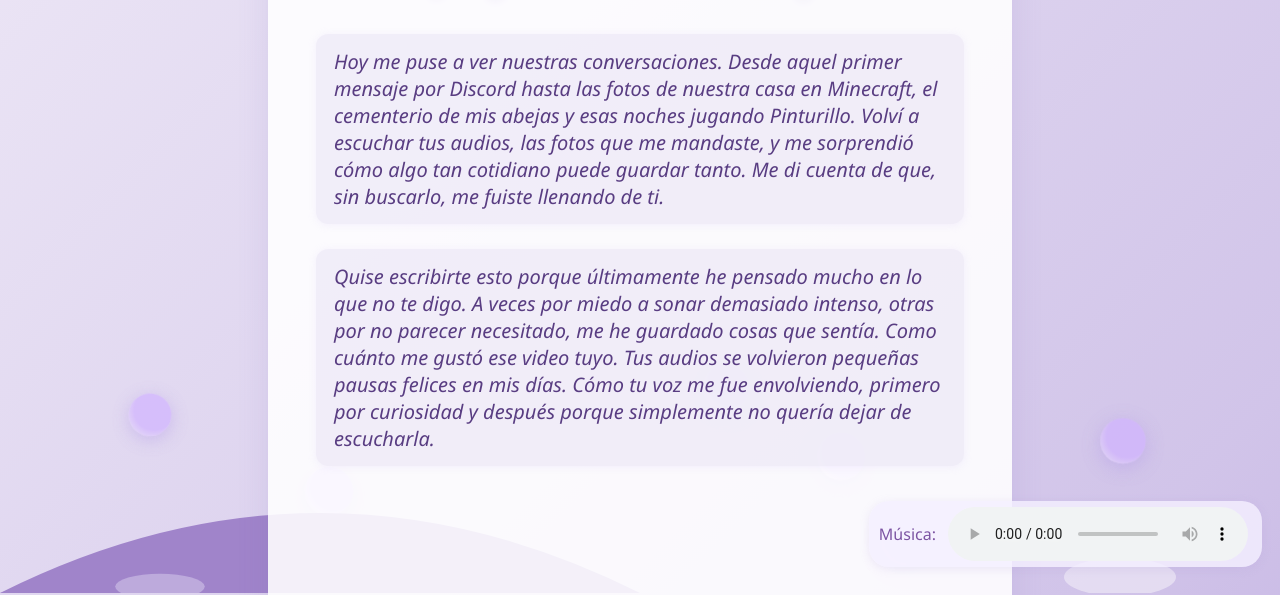
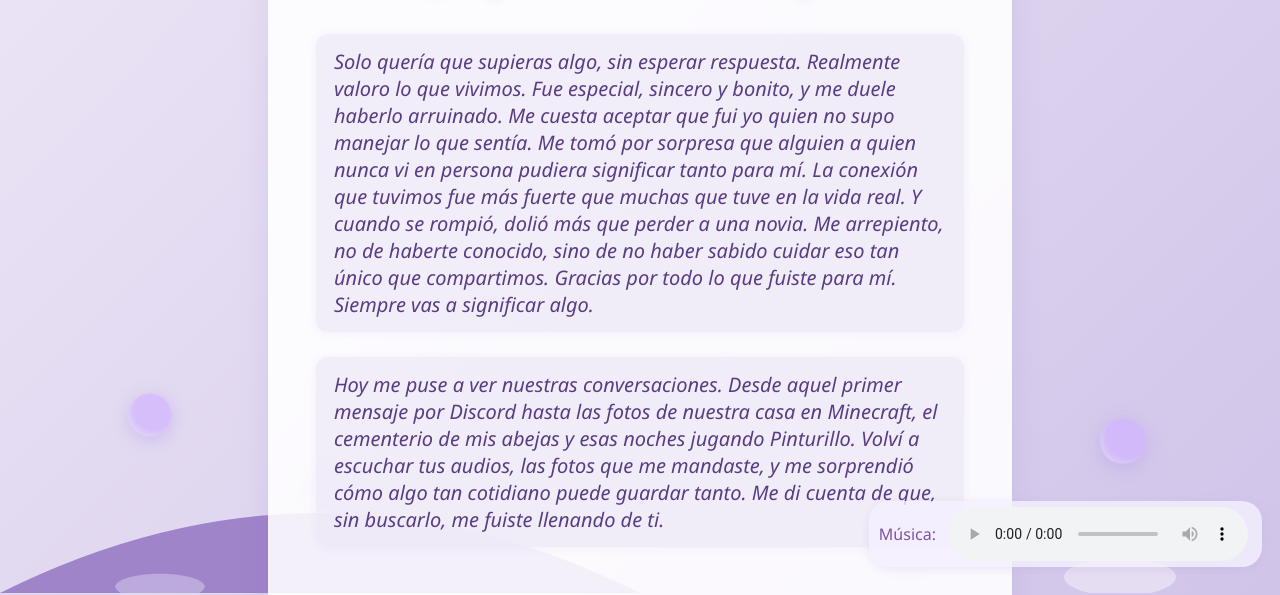
Before and after one commit to T4c0DeMazapan/P4r4-t1, a plain HTML site: page index.html in a window 1280 px wide. Shown: the part 207-802 px from the top of the page. Drawn offline with Linux system fonts and the light colour scheme; a web font is replaced by a local one.

Commit message:
Update index.html

```diff
--- a/index.html
+++ b/index.html
@@ -198,6 +198,9 @@
     <h1 class="titulo-carta">Lo que guardo en silencio para ti</h1>
     <div class="mensajes-carta">
       <div class="mensaje-carta">
+        Solo quería que supieras algo, sin esperar respuesta. Realmente valoro lo que vivimos. Fue especial, sincero y bonito, y me duele haberlo arruinado. Me cuesta aceptar que fui yo quien no supo manejar lo que sentía. Me tomó por sorpresa que alguien a quien nunca vi en persona pudiera significar tanto para mí. La conexión que tuvimos fue más fuerte que muchas que tuve en la vida real. Y cuando se rompió, dolió más que perder a una novia. Me arrepiento, no de haberte conocido, sino de no haber sabido cuidar eso tan único que compartimos. Gracias por todo lo que fuiste para mí. Siempre vas a significar algo.
+        </div>
+      <div class="mensaje-carta">
         Hoy me puse a ver nuestras conversaciones. Desde aquel primer mensaje por Discord hasta las fotos de nuestra casa en Minecraft, el cementerio de mis abejas y esas noches jugando Pinturillo. Volví a escuchar tus audios, las fotos que me mandaste, y me sorprendió cómo algo tan cotidiano puede guardar tanto. Me di cuenta de que, sin buscarlo, me fuiste llenando de ti.
       </div>
       <div class="mensaje-carta">
```
